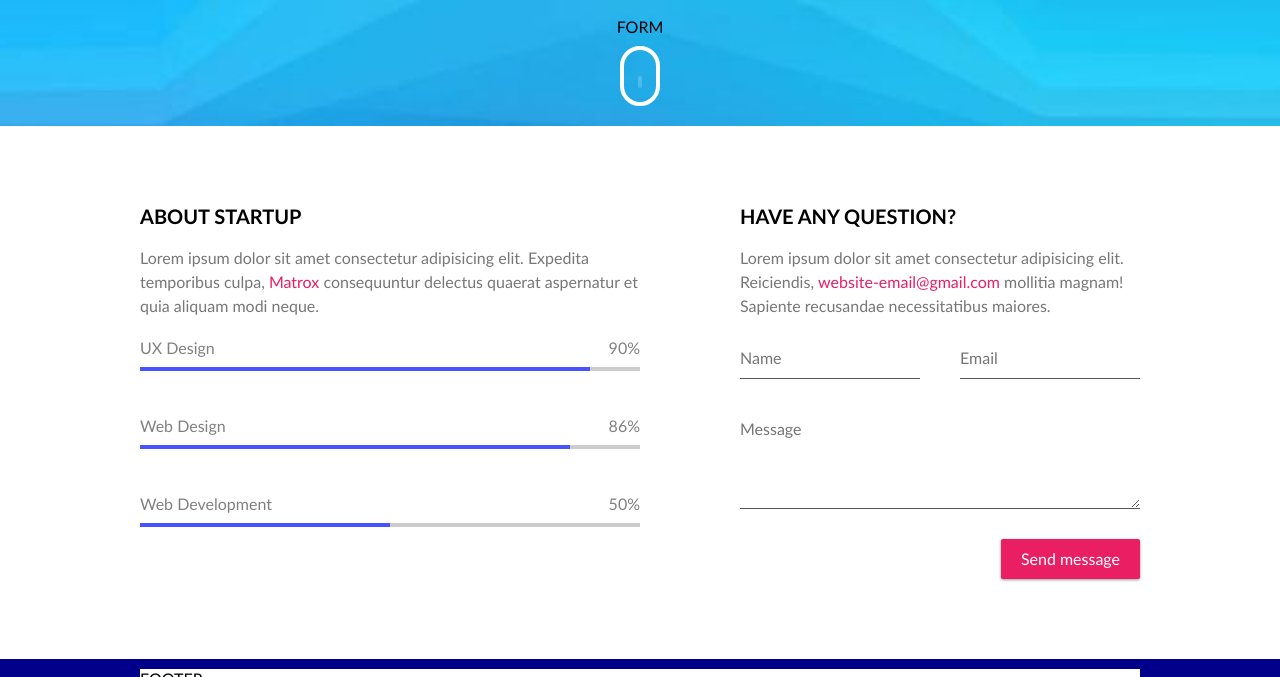
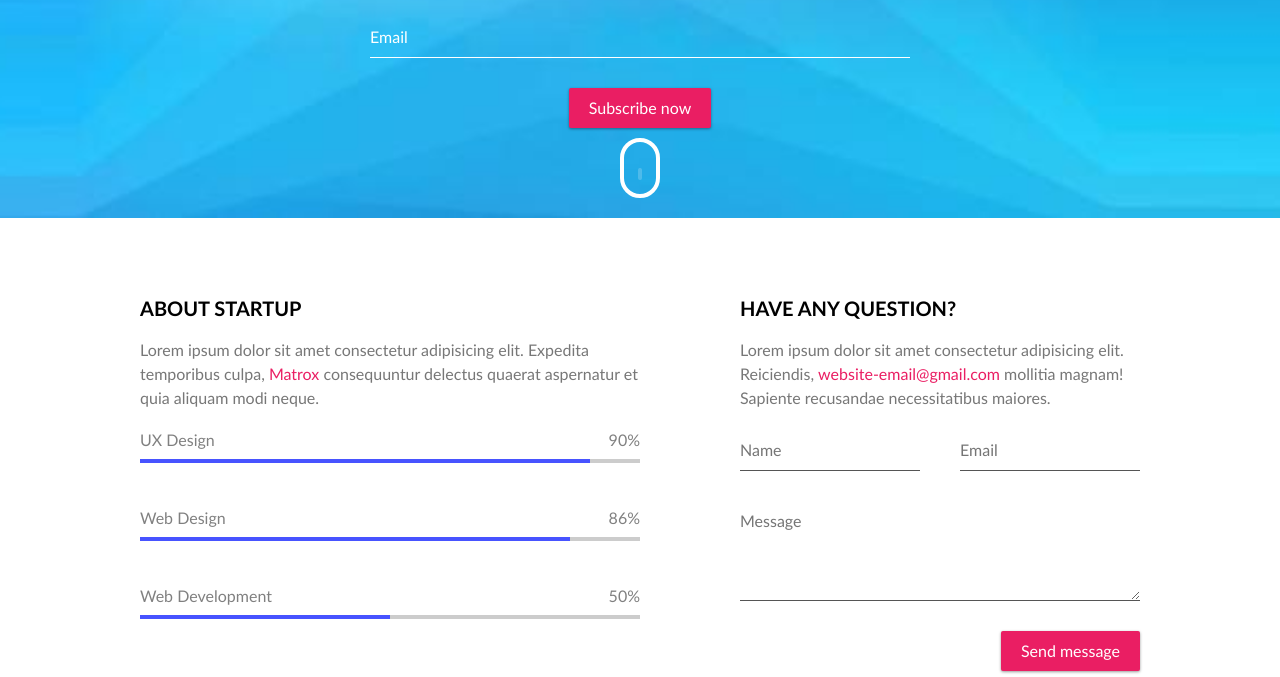
Before and after one commit to JustinaKlim/Comming-soon-2, a plain HTML site: page index.html in a window 1280 px wide. Shown: the part 423-1100 px from the top of the page. Drawn offline with Linux system fonts and the light colour scheme.

Commit message:
subscribe

```diff
--- a/css/form.css
+++ b/css/form.css
@@ -23,6 +23,10 @@ width: 100%;
         resize: vertical;
     }
 
+    form :focus {
+        outline: none;
+    }
+
 @media (min-width: 1100px) {
     form > input {
         width: 45%;
--- a/css/style.css
+++ b/css/style.css
@@ -129,6 +129,17 @@
     margin: 0 5% 10px;
 }
 
+    .hero-row form > input {
+        width: 100%;
+        background-color: transparent;
+        color: #fff;
+        border-bottom-color: #fff;
+    }
+
+    .hero-row form > input::placeholder {
+        color: #fff;
+    }
+
 .hero-row > .mouse {
     display: inline-block;
 }
--- a/index.html
+++ b/index.html
@@ -38,7 +38,8 @@
                 </div>
             </div>
             <form class="form">
-                FORM
+                <input name="sub-email" type="email" placeholder="Email">
+                <div class="btn">Subscribe now</div>
             </form>
             <div class="mouse">
                 <div class="wheel"></div>
@@ -91,9 +92,9 @@
                     Lorem ipsum dolor sit amet consectetur adipisicing elit. Reiciendis, <a href="mailto:website-email@gmail.com">website-email@gmail.com</a> mollitia magnam! Sapiente recusandae necessitatibus maiores.
                 </p>
                 <form>
-                    <input type="text" placeholder="Name">
-                    <input type="email" placeholder="Email">
-                    <textarea name="" placeholder="Message"></textarea>
+                    <input name="msg-name" type="text" placeholder="Name">
+                    <input name="msg-email" type="email" placeholder="Email">
+                    <textarea name="message" placeholder="Message"></textarea>
                     <div class="btn">Send message</div>
                 </form>
             </div>
```
